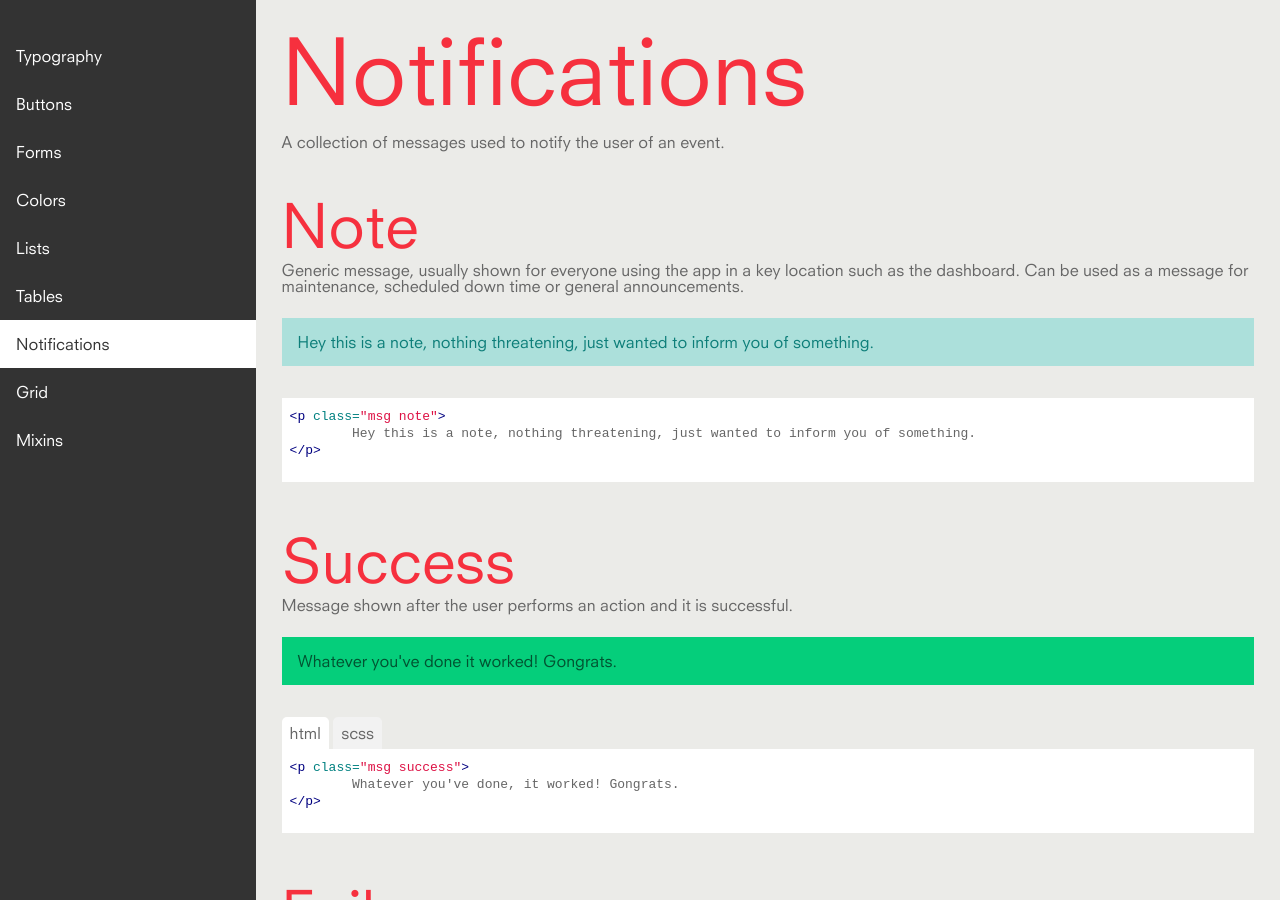
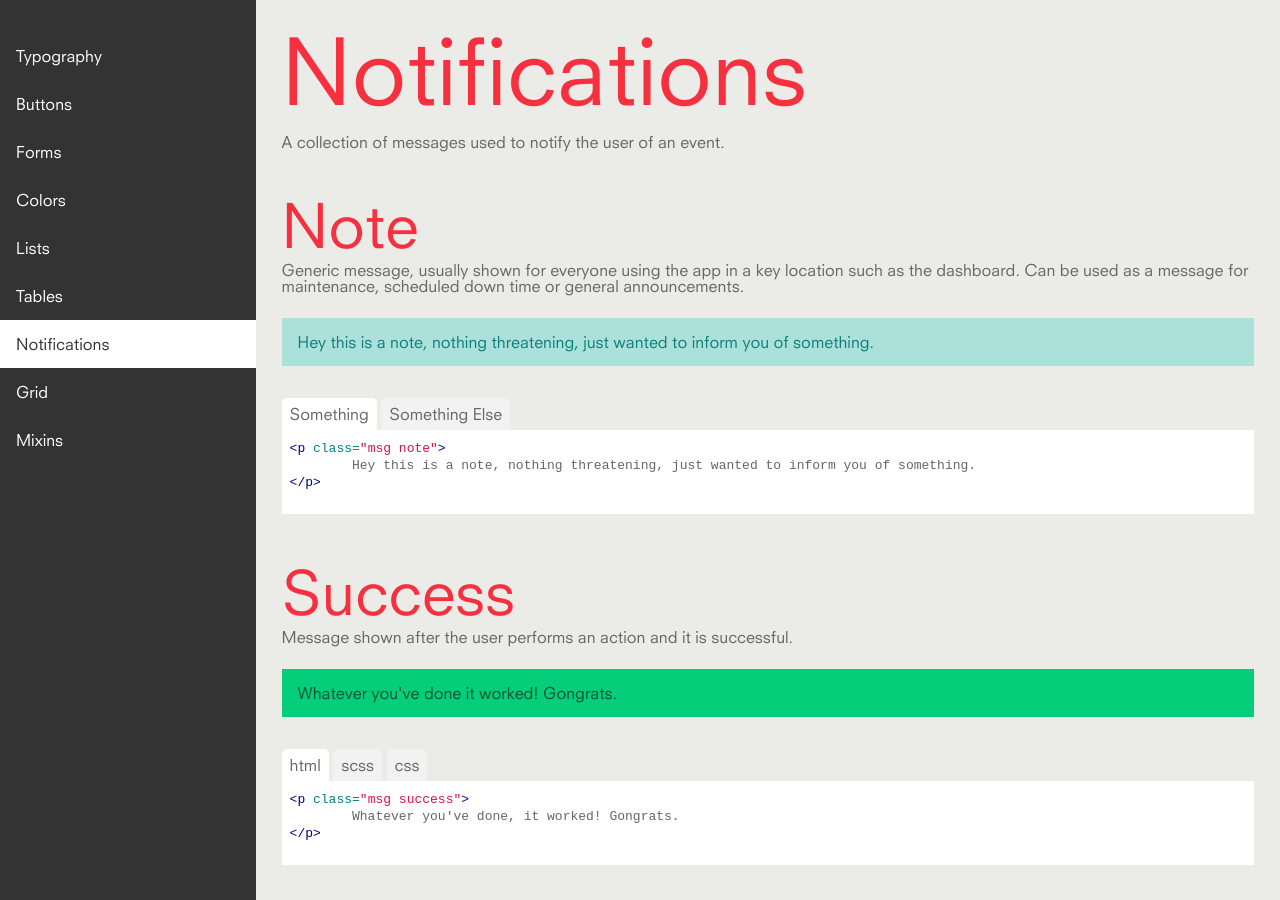
Before and after one commit to EMT/patterns, a Jekyll site: the page built from notifications.html, in a window 1280 px wide and 900 px high. Built offline with Jekyll 4.4.1, drawn with Linux system fonts in a browser that asks for light colours; nearby versions of some CDN libraries; some of the changed lines change nothing that is shown.

Commit message:
Improve new tabs, allow for multiple on a page and remove markup

```diff
--- a/js/boostrap.js
+++ b/js/boostrap.js
@@ -1,22 +1,42 @@
 $(document).ready(function() {
 
-	var i = 0;
 
-	$('.markup .tabs li').each(function(){
-		$(this).data("num", i);
-		i++;
+	$('.markup').each(function(){
+
+		var tabNumData = 1;
+		var MarkupNumData = 1;
+
+		$(this).children('.tabs').children('li').each(function(){
+			$(this).attr( "data-num", tabNumData);
+
+			if ( tabNumData == 1 ) {
+				$(this).addClass('active');
+			}
+
+			tabNumData++;
+		});
+
+		$(this).children('div').each(function(){
+			$(this).attr( "data-num", MarkupNumData);
+
+			if ( MarkupNumData == 1 ) {
+				$(this).addClass('active');
+			}
+
+			MarkupNumData++;
+		});
+
 	});
 
 	$('.markup .tabs li').on('click', function() {
-		var name = $(this).html();
-		var nameClass = '.' + name;
 
+		var tabNumber = $(this).data("num");
+		var divNumber = $(this).closest('.markup').children('div[data-num="' + tabNumber + '"]');
 
 		$(this).addClass('active');
 		$(this).siblings().removeClass('active');
-
-		$(nameClass).addClass('active');
-		$(nameClass).siblings().removeClass('active');
+		$(divNumber).addClass('active');
+		$(divNumber).siblings().removeClass('active');
 
 	});
 
--- a/notifications.html
+++ b/notifications.html
@@ -12,11 +12,27 @@ layout: default
 			<p class="msg note">
 					Hey this is a note, nothing threatening, just wanted to inform you of something.
 			</p>
-			{% highlight html %}
+			<div class="markup">
+				<ul class="tabs">
+					<li>Something</li>
+					<li>Something Else</li>
+				</ul>
+				<div>
+				{% highlight html %}
 <p class="msg note">
 	Hey this is a note, nothing threatening, just wanted to inform you of something.
 </p>
-			{% endhighlight %}
+				{% endhighlight %}
+				</div>
+				<div>
+				{% highlight html %}
+<p class="msg note">
+	This is the other note
+</p>
+				{% endhighlight %}
+				</div>
+
+			</div>
 		</div>
 		<div class="element">
 			<h4>Success</h4>
@@ -25,11 +41,12 @@ layout: default
 					Whatever you've done it worked! Gongrats.
 			</p>
 			<div class="markup">
-			<ul class="tabs">
-				<li class="active">html</li>
-				<li>scss</li>
-			</ul>
-				<div class="html active">
+				<ul class="tabs">
+					<li>html</li>
+					<li>scss</li>
+					<li>css</li>
+				</ul>
+				<div class="html">
 					{% highlight html %}
 <p class="msg success">
 	Whatever you've done, it worked! Gongrats.
@@ -42,6 +59,14 @@ layout: default
 	display: block;
 	width: 100%;
 	color: lighten(rgb(55,55,55),10%);
+}
+					{% endhighlight %}
+				</div>
+				<div class="scss">
+					{% highlight scss %}
+.cake {
+	display: none;
+	destroy: all humans;
 }
 					{% endhighlight %}
 				</div>
```
